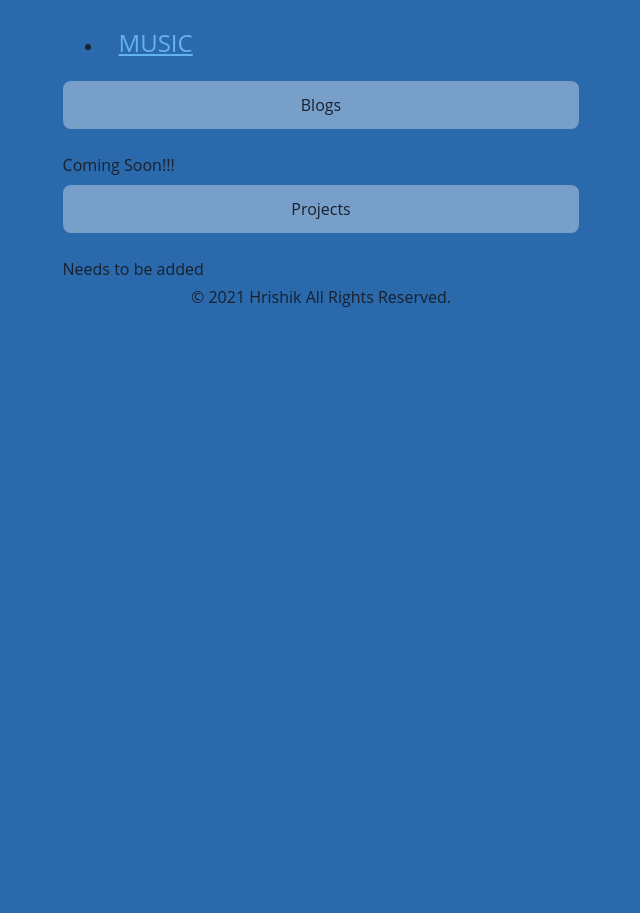
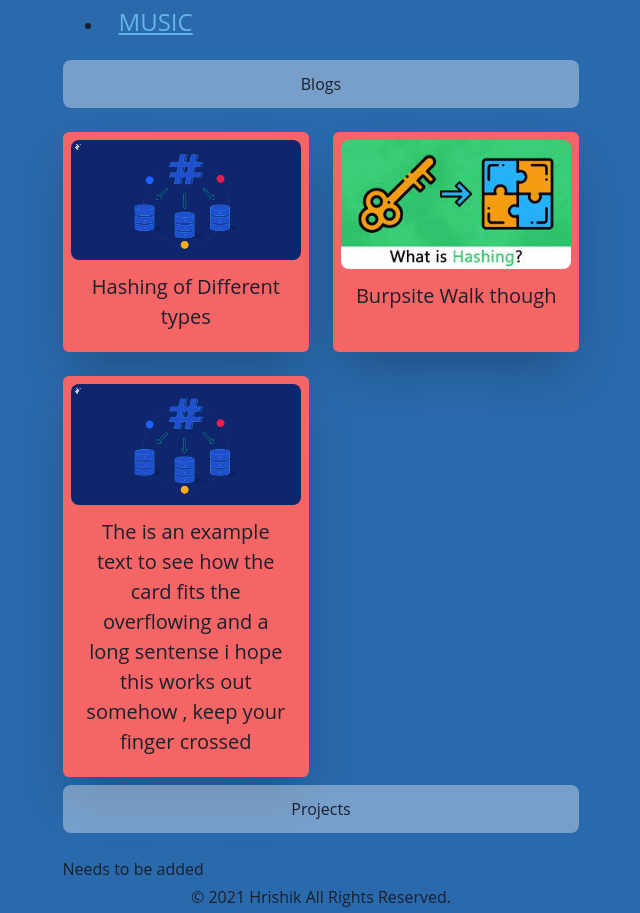
Before and after one commit to hrishik18/Noob-Website_2, a Next.js app: page / in a window 1280 px wide. Shown: the part 1000-1913 px from the top of the page, without its empty margins (319-959 px from the left). Before the commit the page ends 1313 px from the top, so only its background shows below. Built offline with nearby package versions, Linux system fonts and the light colour scheme.

Commit message:
card initial

```diff
--- a/components/Card.js
+++ b/components/Card.js
@@ -1,12 +1,18 @@
-import { Box } from "@chakra-ui/react"
+import { Box, Image, useColorModeValue,Text } from "@chakra-ui/react"
 
-
-
-
-const Blog = ({ children }) => {
+export const Card = ({ children,title,CrdImg }) => {
     return (
-        <Box>
-
+        <Box maxW='sm' borderRadius='lg' overflow='hidden' w='100' p={2} boxShadow={'2xl'} rounded={'md'} textAlign="center"
+            bg={useColorModeValue('#F56565', '#4A5568')}>
+                <Image
+                    borderRadius='lg'
+                    src={CrdImg}
+                    alt={title}
+                />
+            <Text m={[2, 2, 3]} fontSize={20}>
+                {title}
+            </Text>
+            <Text fontSize={14}>{children}</Text>
         </Box>
     )
 }
--- a/components/para.js
+++ b/components/para.js
@@ -6,7 +6,7 @@ const Paragraph = styled.p`
   color: "white";
   text-indent: 1em;
   background:"#2A4365";
-  font-size: 25px;
+  font-size: 23px;
   font-weight:semibold;
   font-family: 'Neonderthaw'
 `
--- a/pages/index.js
+++ b/pages/index.js
@@ -1,9 +1,10 @@
 import {
     Box, Flex, Container, Image, useColorModeValue, Heading,
-    Spacer, Text, Stack, UnorderedList, List, ListItem
+    Spacer, Text, Stack, UnorderedList, ListItem, SimpleGrid
 } from '@chakra-ui/react'
 import Layout from '../components/layouts/main'
 import Paragraph from '../components/para'
+import { Card } from '../components/Card'
 import { FadeEx } from '../components/fadex'
 import { useDisclosure } from '@chakra-ui/react'
 
@@ -92,7 +93,12 @@ function Home() {
                         >
                             Blogs
                         </Box>
-                        <Text as='h1' >Coming Soon!!!</Text>
+                        <SimpleGrid columns={[1, 2, 2]} gap={6}>
+                            <Card title={"Hashing of Different types"} CrdImg="hash.png" ></Card>
+                            <Card title={"Burpsite Walk though "} CrdImg="hash.jpg" ></Card>
+                            <Card title={"The is an example text to see how the card fits the overflowing and a long sentense i hope this works out somehow , keep your finger crossed "} CrdImg="hash.png" ></Card>
+                        </SimpleGrid>
+
                     </Box>
                     <Box>
                         <Box
```
Also changed, not shown: public/hash.png (added).
